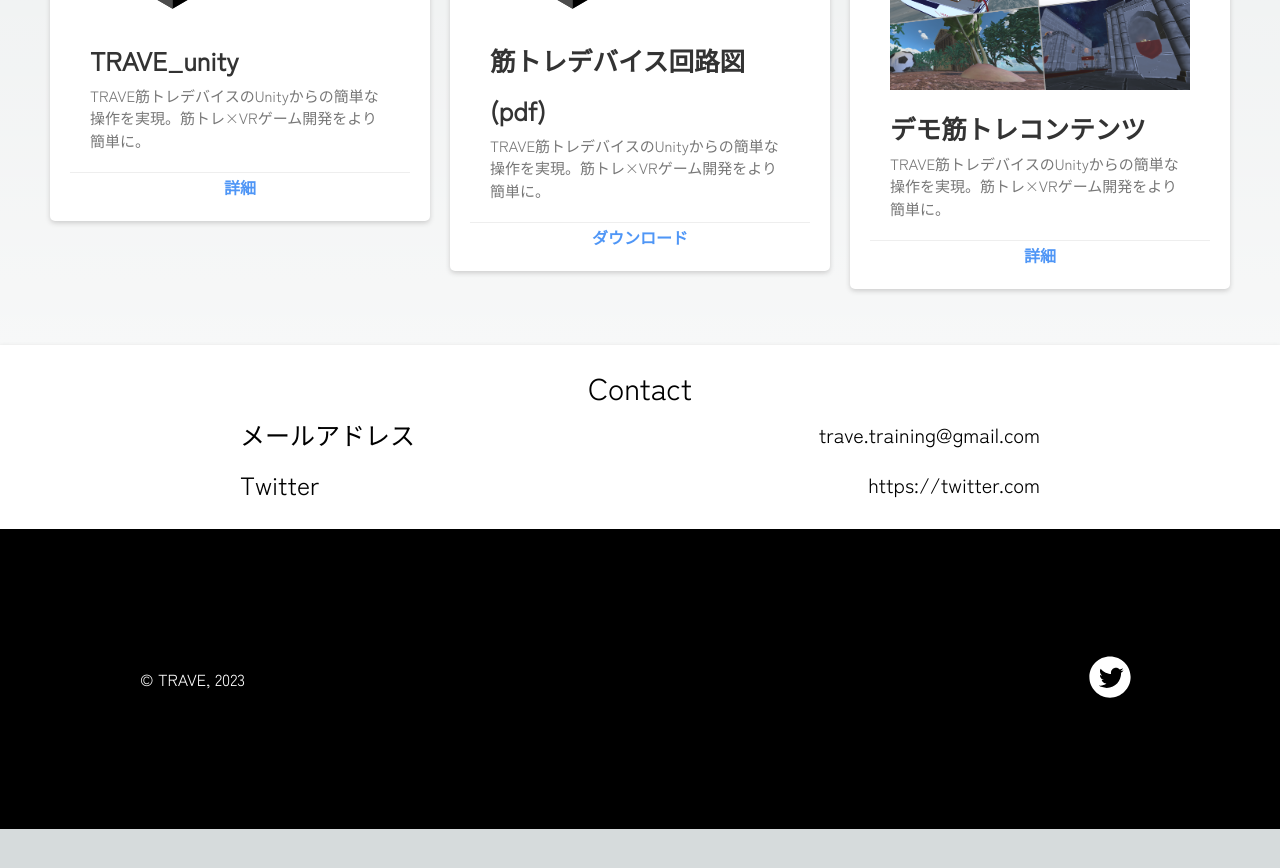
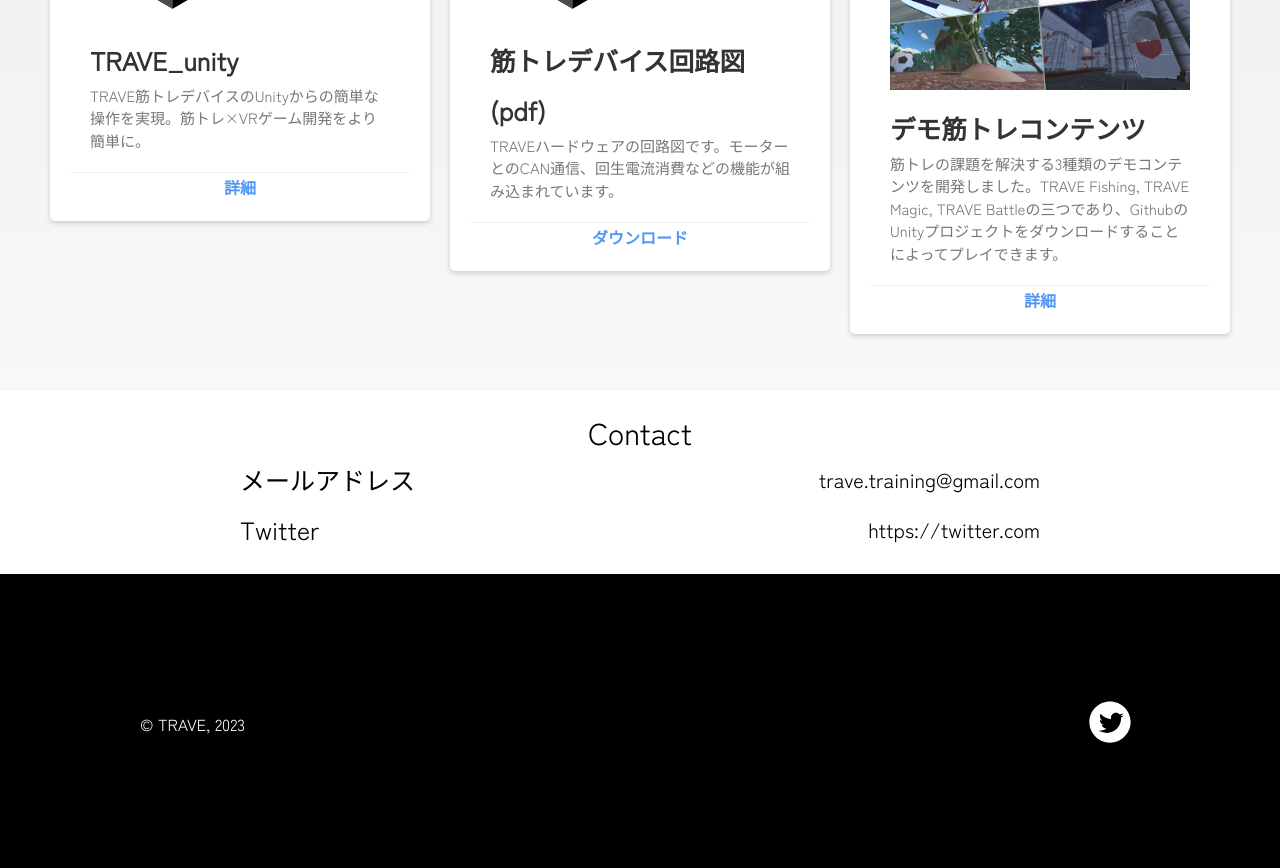
Before and after one commit to krocky-cooky/TRAVE.dev, a Next.js app: page / in a window 1280 px wide. Shown: the part 1640-2508 px from the top of the page. Before the commit the page ends 2469 px from the top, so only its background shows below. Built offline with nearby package versions, Linux system fonts and the light colour scheme; a web font is replaced by a local one.

Commit message:
before presentation

```diff
--- a/pages/LiveDemo/index.tsx
+++ b/pages/LiveDemo/index.tsx
@@ -29,7 +29,7 @@ export const LiveDemo = (props: ContainerProps) => {
     const BATTLE_TIMER_UPDATE_INTERVAL_MS = 1000;
     const PASS = "112358";
 
-    const [visible, setVisible] = useState<boolean>(false);
+    const [visible, setVisible] = useState<boolean>(true);
     const [inputValue, setInputValue] = useState<string>("");
     const [chartTimer, setChartTimer] = useState<number>(0);
     const [battleTimer, setBattleTimer] = useState<number>(0);
--- a/pages/index.tsx
+++ b/pages/index.tsx
@@ -134,7 +134,7 @@ export default function Home() {
                   </div>
                   <div className={styles.card_content}>
                     <p className={styles.card_title}>筋トレデバイス回路図(pdf)</p>
-                    <p className={styles.card_text}>TRAVE筋トレデバイスのUnityからの簡単な操作を実現。筋トレ×VRゲーム開発をより簡単に。</p>
+                    <p className={styles.card_text}>TRAVEハードウェアの回路図です。モーターとのCAN通信、回生電流消費などの機能が組み込まれています。</p>
                   </div>
                   <div className={styles.card_link}>
                     ダウンロード
@@ -153,7 +153,7 @@ export default function Home() {
                   </div>
                   <div className={styles.card_content}>
                     <p className={styles.card_title}>デモ筋トレコンテンツ</p>
-                    <p className={styles.card_text}>TRAVE筋トレデバイスのUnityからの簡単な操作を実現。筋トレ×VRゲーム開発をより簡単に。</p>
+                    <p className={styles.card_text}>筋トレの課題を解決する3種類のデモコンテンツを開発しました。TRAVE Fishing, TRAVE Magic, TRAVE Battleの三つであり、GithubのUnityプロジェクトをダウンロードすることによってプレイできます。</p>
                   </div>
                   <div className={styles.card_link}>
                     詳細
```
